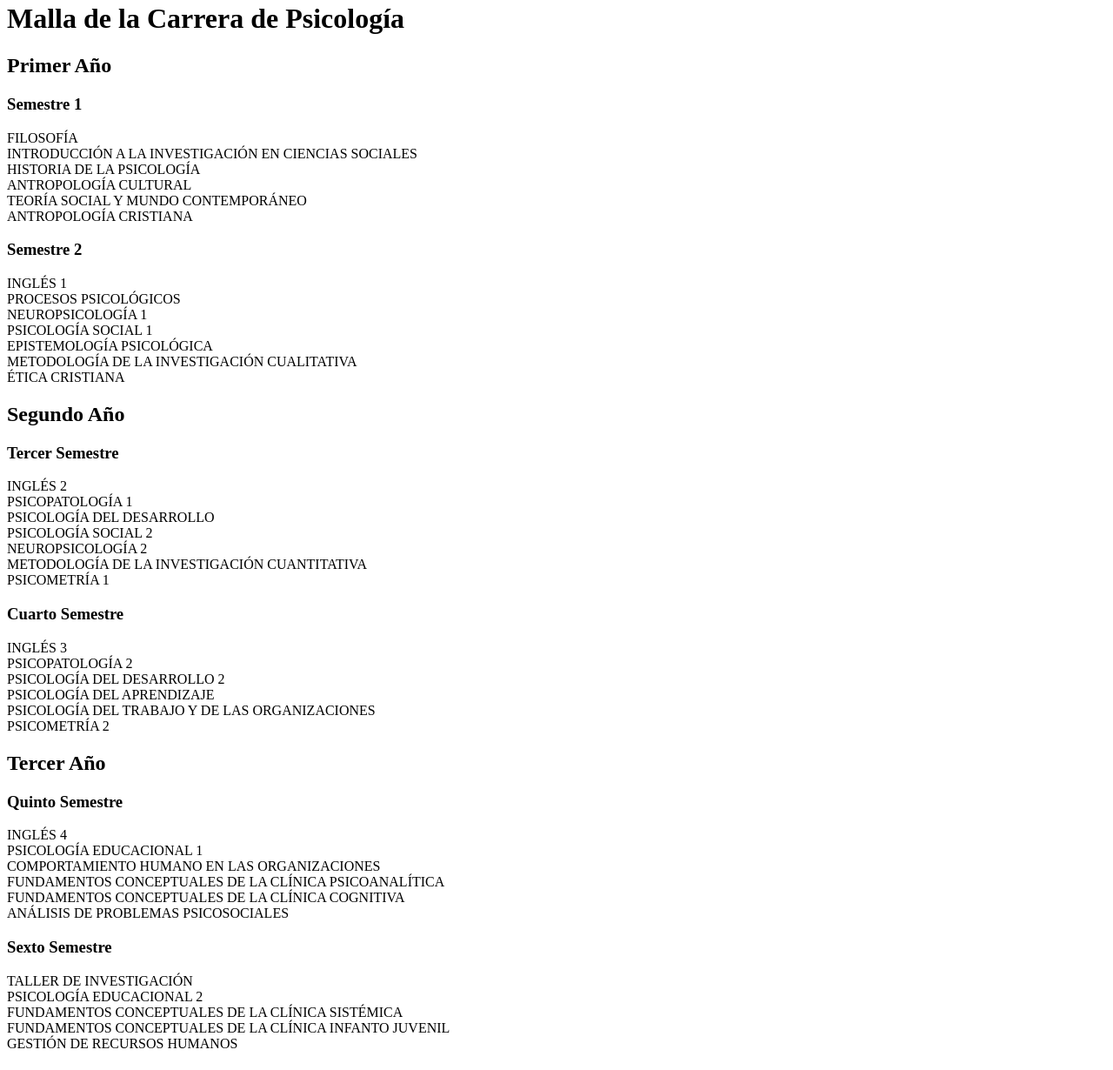
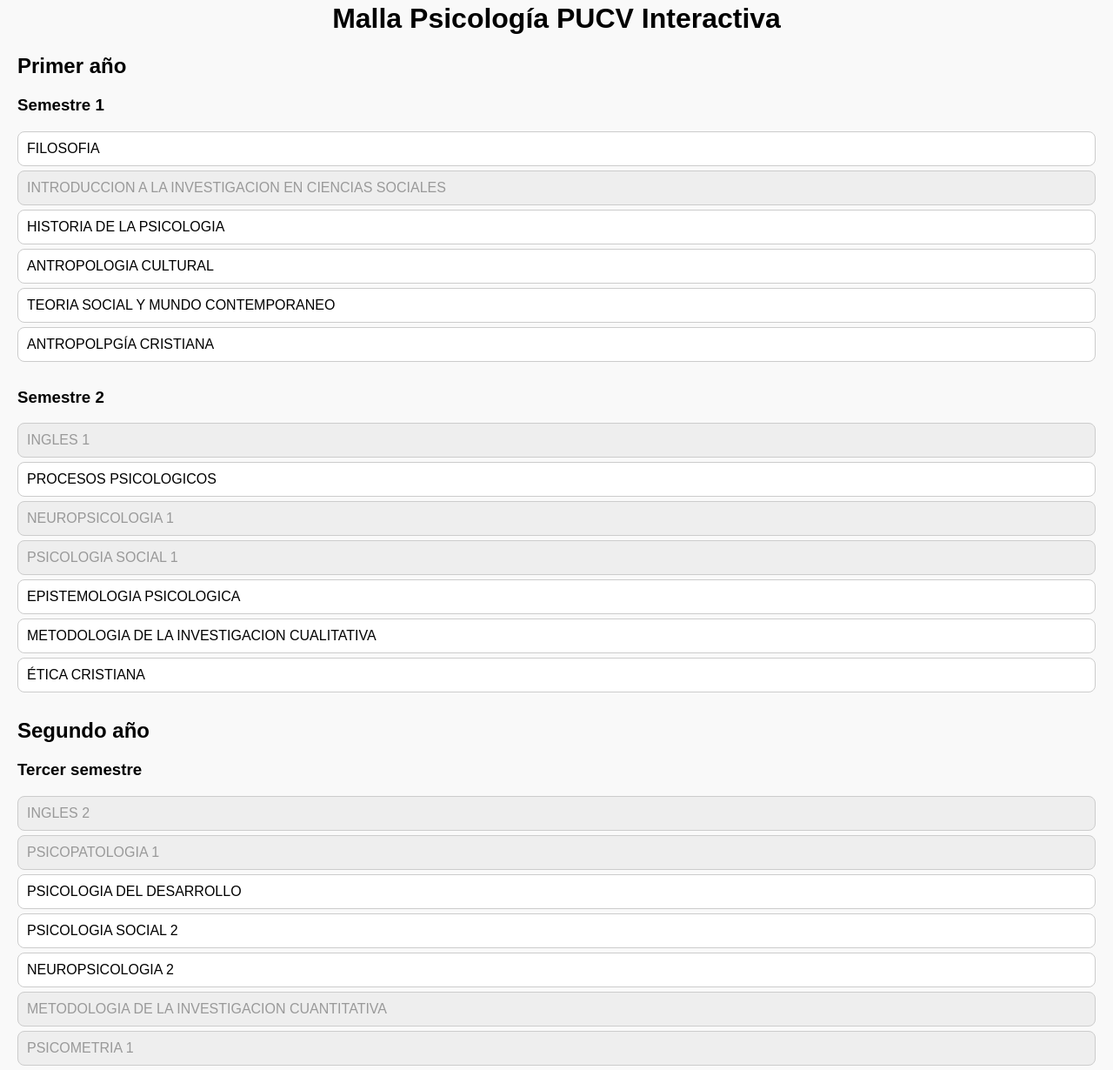
Before and after one commit to agus0412/malla-psicolog-a-pucv, a plain HTML site: page index.html in a window 1280 px wide. Shown: the part 18-1248 px from the top of the page at 87% size. Drawn offline with Linux system fonts and the light colour scheme.

Commit message:
Update index.html

```diff
--- a/index.html
+++ b/index.html
@@ -1,144 +1,171 @@
 <!DOCTYPE html>
 <html lang="es">
 <head>
-  <meta charset="UTF-8" />
-  <meta name="viewport" content="width=device-width,initial-scale=1" />
-  <title>Malla Interactiva Psicología</title>
-  <link rel="stylesheet" href="style.css" />
+  <meta charset="UTF-8">
+  <meta name="viewport" content="width=device-width, initial-scale=1.0">
+  <title>Malla Psicología PUCV Interactiva</title>
+  <style>
+    body {
+      font-family: Arial, sans-serif;
+      margin: 20px;
+      background: #f9f9f9;
+    }
+    h1 {
+      text-align: center;
+    }
+    .semestre {
+      margin-bottom: 30px;
+    }
+    .ramo {
+      padding: 10px;
+      margin: 5px 0;
+      border: 1px solid #ccc;
+      border-radius: 8px;
+      background: #fff;
+      cursor: pointer;
+    }
+    .ramo.completed {
+      background-color: #c8e6c9;
+      text-decoration: line-through;
+    }
+    .ramo.locked {
+      background-color: #eeeeee;
+      color: #999;
+      pointer-events: none;
+    }
+  </style>
 </head>
 <body>
-  <h1>Malla de la Carrera de Psicología</h1>
-  <div class="malla">
+  <h1>Malla Psicología PUCV Interactiva</h1>
+  <div id="malla"></div>
 
-    <!-- Primer Año -->
-    <div class="ano" id="ano1">
-      <h2>Primer Año</h2>
-      <div class="semestre" id="ano1sem1">
-        <h3>Semestre 1</h3>
-        <div class="curso" data-next="">
-          FILOSOFÍA
-        </div>
-        <div class="curso" data-next="metodologia_cualitativa metodologia_cuantitativa">
-          INTRODUCCIÓN A LA INVESTIGACIÓN EN CIENCIAS SOCIALES
-        </div>
-        <div class="curso" data-next="">
-          HISTORIA DE LA PSICOLOGÍA
-        </div>
-        <div class="curso" data-next="">
-          ANTROPOLOGÍA CULTURAL
-        </div>
-        <div class="curso" data-next="">
-          TEORÍA SOCIAL Y MUNDO CONTEMPORÁNEO
-        </div>
-        <div class="curso" data-next="">
-          ANTROPOLOGÍA CRISTIANA
-        </div>
-      </div>
-      <div class="semestre" id="ano1sem2">
-        <h3>Semestre 2</h3>
-        <div class="curso" data-next="ingles2">
-          INGLÉS 1
-        </div>
-        <div class="curso" data-next="">
-          PROCESOS PSICOLÓGICOS
-        </div>
-        <div class="curso" data-next="neuropsicologia2">
-          NEUROPSICOLOGÍA 1
-        </div>
-        <div class="curso" data-next="psicologia_social2">
-          PSICOLOGÍA SOCIAL 1
-        </div>
-        <div class="curso" data-next="">
-          EPISTEMOLOGÍA PSICOLÓGICA
-        </div>
-        <div class="curso" data-next="">
-          METODOLOGÍA DE LA INVESTIGACIÓN CUALITATIVA
-        </div>
-        <div class="curso" data-next="">
-          ÉTICA CRISTIANA
-        </div>
-      </div>
-    </div>
+  <script>
+    const malla = {
+      "Primer año": {
+        "Semestre 1": [
+          { nombre: "FILOSOFIA" },
+          { nombre: "INTRODUCCION A LA INVESTIGACION EN CIENCIAS SOCIALES", desbloquea: ["METODOLOGIA DE LA INVESTIGACION CUALITATIVA", "METODOLOGIA DE LA INVESTIGACION CUANTITATIVA"] },
+          { nombre: "HISTORIA DE LA PSICOLOGIA" },
+          { nombre: "ANTROPOLOGIA CULTURAL" },
+          { nombre: "TEORIA SOCIAL Y MUNDO CONTEMPORANEO" },
+          { nombre: "ANTROPOLPGÍA CRISTIANA" }
+        ],
+        "Semestre 2": [
+          { nombre: "INGLES 1", desbloquea: ["INGLES 2"] },
+          { nombre: "PROCESOS PSICOLOGICOS" },
+          { nombre: "NEUROPSICOLOGIA 1", desbloquea: ["NEUROPSICOLOGIA 2"] },
+          { nombre: "PSICOLOGIA SOCIAL 1", desbloquea: ["PSICOLOGIA SOCIAL 2"] },
+          { nombre: "EPISTEMOLOGIA PSICOLOGICA" },
+          { nombre: "METODOLOGIA DE LA INVESTIGACION CUALITATIVA" },
+          { nombre: "ÉTICA CRISTIANA" }
+        ]
+      },
+      "Segundo año": {
+        "Tercer semestre": [
+          { nombre: "INGLES 2", desbloquea: ["INGLES 3"] },
+          { nombre: "PSICOPATOLOGIA 1", desbloquea: ["PSICOPATOLOGIA 2"] },
+          { nombre: "PSICOLOGIA DEL DESARROLLO" },
+          { nombre: "PSICOLOGIA SOCIAL 2" },
+          { nombre: "NEUROPSICOLOGIA 2" },
+          { nombre: "METODOLOGIA DE LA INVESTIGACION CUANTITATIVA", desbloquea: ["TALLER DE INVESTIGACION"] },
+          { nombre: "PSICOMETRIA 1", desbloquea: ["PSICOMETRIA 2"] }
+        ],
+        "Cuarto semestre": [
+          { nombre: "INGLES 3", desbloquea: ["INGLES 4"] },
+          { nombre: "PSICOPATOLOGIA 2" },
+          { nombre: "PSICOLOGIA DEL DESARROLLO 2" },
+          { nombre: "PSICOLOGIA DEL APRENDIZAJE", desbloquea: ["PSICOLOGIA EDUCACIONAL 1"] },
+          { nombre: "PSICOLOGIA DEL TRABAJO Y DE LAS ORGANIZACIONES", desbloquea: ["COMPORTAMIENTO HUMANO EN LAS ORGANIZACIONES"] },
+          { nombre: "PSICOMETRIA 2" }
+        ]
+      },
+      "Tercer año": {
+        "Quinto semestre": [
+          { nombre: "INGLES 4" },
+          { nombre: "PSICOLOGIA EDUCACIONAL 1", desbloquea: ["PSICOLOGIA EDUCACIONAL 2"] },
+          { nombre: "COMPORTAMIENTO HUMANO EN LAS ORGANIZACIONES", desbloquea: ["GESTION DE RECURSOS HUMANOS"] },
+          { nombre: "FUNDAMENTOS CONCEPTUALES DE LA CLINICA PSICOANALITICA", desbloquea: ["FUNDAMENTOS CONCEPTUALES DE LA CLINICA SISTEMICA", "FUNDAMENTOS CONCEPTUALES DE LA CLINICA INFANTO JUVENIL"] },
+          { nombre: "FUNDAMENTOS CONCEPTUALES DE LA CLINICA COGNITIVA" },
+          { nombre: "ANALISIS DE PROBLEMAS PSICOSOCIALES", desbloquea: ["TALLER DE INVESTIGACION"] }
+        ],
+        "Sexto semestre": [
+          { nombre: "TALLER DE INVESTIGACION" },
+          { nombre: "PSICOLOGIA EDUCACIONAL 2", desbloquea: ["TALLER EDUCACIONAL 1"] },
+          { nombre: "FUNDAMENTOS CONCEPTUALES DE LA CLINICA SISTEMICA", desbloquea: ["TALLER CLINICO 1"] },
+          { nombre: "FUNDAMENTOS CONCEPTUALES DE LA CLINICA INFANTO JUVENIL" },
+          { nombre: "GESTION DE RECURSOS HUMANOS", desbloquea: ["TALLER DE ANALISIS DE LAS ORGANIZACIONES"] }
+        ]
+      },
+      "Cuarto año": {
+        "Séptimo semestre": [
+          { nombre: "TALLER EDUCACIONAL 1", desbloquea: ["TALLER EDUCACIONAL 2"] },
+          { nombre: "TALLER DE ANALISIS DE LAS ORGANIZACIONES", desbloquea: ["TALLER DE CAMBIO EN LAS ORGANIZACIONES"] },
+          { nombre: "TALLER CLINICO 1", desbloquea: ["TALLER CLINICO 2"] }
+        ],
+        "Octavo semestre": [
+          { nombre: "TALLER EDUCACIONAL 2", desbloquea: ["PRACTICA PROFESIONAL"] },
+          { nombre: "TALLER DE CAMBIO EN LAS ORGANIZACIONES", desbloquea: ["SEMINARIO DE TESIS"] },
+          { nombre: "TALLER CLINICO 2" }
+        ]
+      },
+      "Quinto año": {
+        "Noveno semestre": [
+          { nombre: "SEMINARIO DE TESIS", desbloquea: ["TESIS"] },
+          { nombre: "PRACTICA PROFESIONAL" }
+        ],
+        "Decimo semestre": [
+          { nombre: "TESIS" }
+        ]
+      }
+    };
 
-    <!-- Segundo Año -->
-    <div class="ano" id="ano2">
-      <h2>Segundo Año</h2>
-      <div class="semestre" id="ano2sem3">
-        <h3>Tercer Semestre</h3>
-        <div class="curso" data-next="ingles3">INGLÉS 2</div>
-        <div class="curso" data-next="psicopatologia2">PSICOPATOLOGÍA 1</div>
-        <div class="curso" data-next="">PSICOLOGÍA DEL DESARROLLO</div>
-        <div class="curso" data-next="">PSICOLOGÍA SOCIAL 2</div>
-        <div class="curso" data-next="">NEUROPSICOLOGÍA 2</div>
-        <div class="curso" data-next="taller_investigacion">METODOLOGÍA DE LA INVESTIGACIÓN CUANTITATIVA</div>
-        <div class="curso" data-next="psicometria2">PSICOMETRÍA 1</div>
-      </div>
-      <div class="semestre" id="ano2sem4">
-        <h3>Cuarto Semestre</h3>
-        <div class="curso" data-next="ingles4">INGLÉS 3</div>
-        <div class="curso" data-next="">PSICOPATOLOGÍA 2</div>
-        <div class="curso" data-next="">PSICOLOGÍA DEL DESARROLLO 2</div>
-        <div class="curso" data-next="psicologia_educacional1">PSICOLOGÍA DEL APRENDIZAJE</div>
-        <div class="curso" data-next="comportamiento_humano">PSICOLOGÍA DEL TRABAJO Y DE LAS ORGANIZACIONES</div>
-        <div class="curso" data-next="">PSICOMETRÍA 2</div>
-      </div>
-    </div>
+    const estadoRamos = {};
 
-    <!-- Tercer Año -->
-    <div class="ano" id="ano3">
-      <h2>Tercer Año</h2>
-      <div class="semestre" id="ano3sem5">
-        <h3>Quinto Semestre</h3>
-        <div class="curso" data-next="">INGLÉS 4</div>
-        <div class="curso" data-next="psicologia_educacional2">PSICOLOGÍA EDUCACIONAL 1</div>
-        <div class="curso" data-next="gestion_rrhh">COMPORTAMIENTO HUMANO EN LAS ORGANIZACIONES</div>
-        <div class="curso" data-next="clinic_sistemica clinic_infanto juvenil">FUNDAMENTOS CONCEPTUALES DE LA CLÍNICA PSICOANALÍTICA</div>
-        <div class="curso" data-next="">FUNDAMENTOS CONCEPTUALES DE LA CLÍNICA COGNITIVA</div>
-        <div class="curso" data-next="taller_investigacion">ANÁLISIS DE PROBLEMAS PSICOSOCIALES</div>
-      </div>
-      <div class="semestre" id="ano3sem6">
-        <h3>Sexto Semestre</h3>
-        <div class="curso" data-next="">TALLER DE INVESTIGACIÓN</div>
-        <div class="curso" data-next="taller_educacional1">PSICOLOGÍA EDUCACIONAL 2</div>
-        <div class="curso" data-next="taller_clinico">FUNDAMENTOS CONCEPTUALES DE LA CLÍNICA SISTÉMICA</div>
-        <div class="curso" data-next="">FUNDAMENTOS CONCEPTUALES DE LA CLÍNICA INFANTO JUVENIL</div>
-        <div class="curso" data-next="analisis_organizaciones">GESTIÓN DE RECURSOS HUMANOS</div>
-      </div>
-    </div>
+    function renderMalla() {
+      const container = document.getElementById("malla");
+      container.innerHTML = "";
 
-    <!-- Cuarto Año -->
-    <div class="ano" id="ano4">
-      <h2>Cuarto Año</h2>
-      <div class="semestre" id="ano4sem7">
-        <h3>Séptimo Semestre</h3>
-        <div class="curso" data-next="taller_educacional2">TALLER EDUCACIONAL 1</div>
-        <div class="curso" data-next="taller_cambio">TALLER DE ANÁLISIS DE LAS ORGANIZACIONES</div>
-        <div class="curso" data-next="taller_clinico2">TALLER CLÍNICO 1</div>
-      </div>
-      <div class="semestre" id="ano4sem8">
-        <h3>Octavo Semestre</h3>
-        <div class="curso" data-next="practica_profesional">TALLER EDUCACIONAL 2</div>
-        <div class="curso" data-next="seminario_tesis">TALLER DE CAMBIO EN LAS ORGANIZACIONES</div>
-        <div class="curso" data-next="">TALLER CLÍNICO 2</div>
-      </div>
-    </div>
+      for (const [anio, semestres] of Object.entries(malla)) {
+        const anioDiv = document.createElement("div");
+        anioDiv.className = "anio";
+        const h2 = document.createElement("h2");
+        h2.textContent = anio;
+        anioDiv.appendChild(h2);
 
-    <!-- Quinto Año -->
-    <div class="ano" id="ano5">
-      <h2>Quinto Año</h2>
-      <div class="semestre" id="ano5sem9">
-        <h3>Noveno Semestre</h3>
-        <div class="curso" data-next="tesis">SEMINARIO DE TESIS</div>
-        <div class="curso" data-next="">PRÁCTICA PROFESIONAL</div>
-      </div>
-      <div class="semestre" id="ano5sem10">
-        <h3>Décimo Semestre</h3>
-        <div class="curso" data-next="">TESIS</div>
-      </div>
-    </div>
+        for (const [semestre, ramos] of Object.entries(semestres)) {
+          const semestreDiv = document.createElement("div");
+          semestreDiv.className = "semestre";
+          const h3 = document.createElement("h3");
+          h3.textContent = semestre;
+          semestreDiv.appendChild(h3);
 
-  </div>
+          for (const ramo of ramos) {
+            if (!estadoRamos[ramo.nombre]) {
+              estadoRamos[ramo.nombre] = ramo.desbloquea ? "locked" : "available";
+            }
+            const div = document.createElement("div");
+            div.className = `ramo ${estadoRamos[ramo.nombre]}`;
+            div.textContent = ramo.nombre;
+            div.onclick = () => marcarCompleto(ramo);
+            semestreDiv.appendChild(div);
+          }
+          anioDiv.appendChild(semestreDiv);
+        }
+        container.appendChild(anioDiv);
+      }
+    }
 
-  <script src="script.js"></script>
+    function marcarCompleto(ramo) {
+      estadoRamos[ramo.nombre] = "completed";
+      if (ramo.desbloquea) {
+        for (const desbloqueado of ramo.desbloquea) {
+          estadoRamos[desbloqueado] = "available";
+        }
+      }
+      renderMalla();
+    }
+
+    renderMalla();
+  </script>
 </body>
 </html>
```
